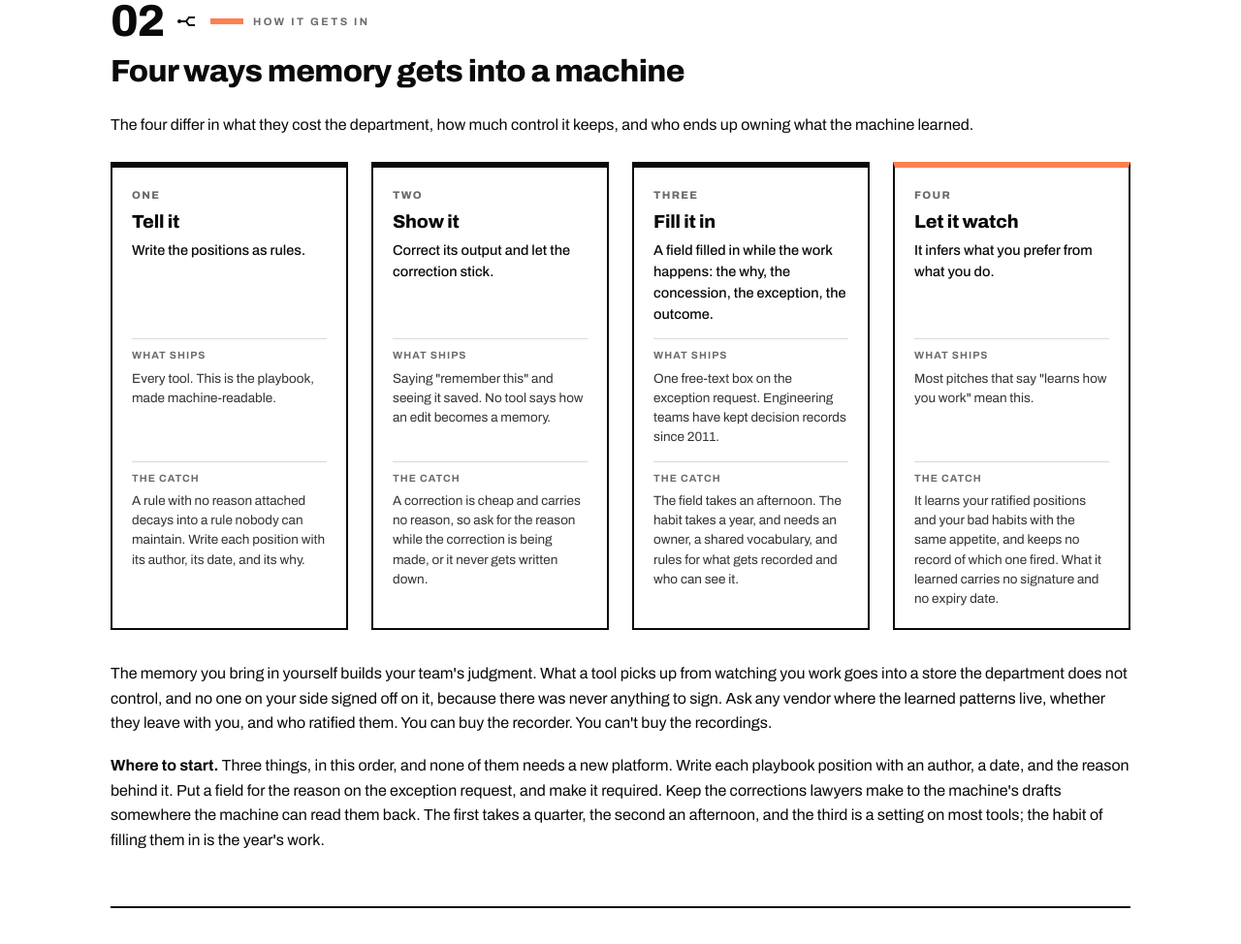
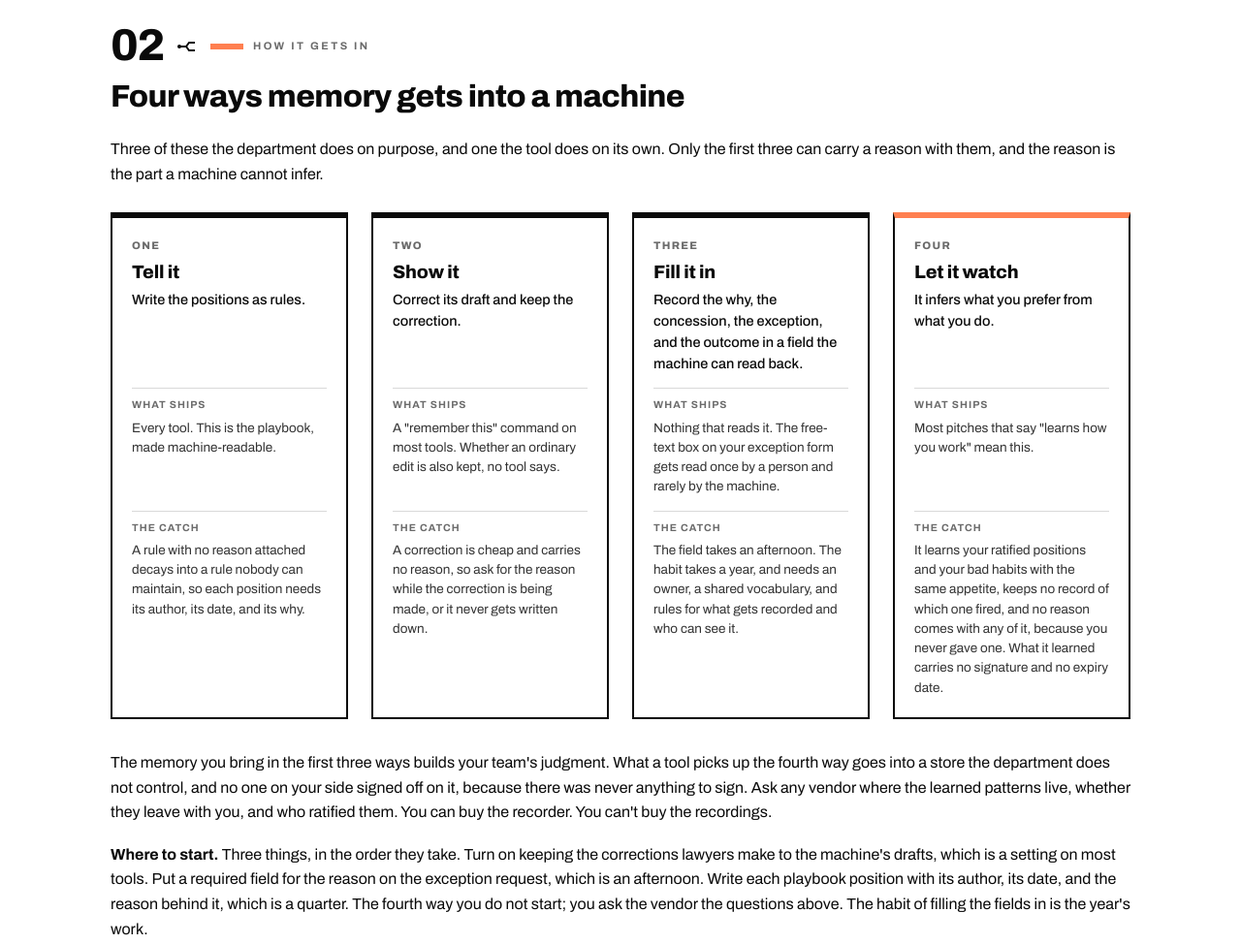
Before and after one commit to KenPriore/ainativelaw, a plain HTML site: page memory.html in a window 1280 px wide. Shown: the part 1374-2348 px from the top of the page at 97% size. Drawn offline with Linux system fonts and the light colour scheme.

Commit message:
memory: section 02 recast on the adversarial read (reason axis, 3+1, where to start by effort)

```diff
--- a/memory.html
+++ b/memory.html
@@ -299,7 +299,7 @@ footer.sig-foot{border-top:4px solid var(--line-firm);padding:48px 0 64px;margin
     </div>
     <div class="body-after pair">
       <p class="tprose">The repository holds what was signed and the playbook holds what the department will accept. What got conceded is in the inbox, the fact that an exception was granted is in the approval record, and the reason it was granted is in a senior lawyer's head. Each piece is memory, and each sits somewhere different.</p>
-      <p class="tprose">For a machine to carry more of the agreement work, that memory has to come out of where it sits and into a form the machine can read. Plenty of companies are working on that from different directions. Platforms pull terms out of signed documents, drafting tools learn positions, assistants save preferences, and teams write their playbooks as rules.</p>
+      <p class="tprose">For a machine to carry more of the agreement work, that memory has to come out of where it sits and into a form the machine can read. Plenty of companies are working on that from different directions. Platforms pull terms out of signed documents, teams write their playbooks as rules, assistants keep what you tell them, and drafting tools learn positions by watching.</p>
     </div>
     <div class="body-after one" style="margin-top:18px">
       <p class="tprose">Each of those brings in one kind of memory from one place. How far the machine can go depends on how much of the memory gets brought in, and whether a person can read it afterwards. The machine takes a step when the memory behind that step is in a form it can read and someone can show it got the step right. So what gets brought in is a step a lawyer stops touching, and what stays in someone's head keeps the step there with it.</p>
@@ -342,7 +342,7 @@ footer.sig-foot{border-top:4px solid var(--line-firm);padding:48px 0 64px;margin
       <div><h2>Four ways memory gets into a machine</h2></div>
     </div>
     <div class="body-after one">
-      <p class="tprose">The four differ in what they cost the department, how much control it keeps, and who ends up owning what the machine learned.</p>
+      <p class="tprose">Three of these the department does on purpose, and one the tool does on its own. Only the first three can carry a reason with them, and the reason is the part a machine cannot infer.</p>
     </div>
 
     <div class="ways">
@@ -353,23 +353,23 @@ footer.sig-foot{border-top:4px solid var(--line-firm);padding:48px 0 64px;margin
         <div class="lab">What ships</div>
         <p>Every tool. This is the playbook, made machine-readable.</p>
         <div class="lab catch">The catch</div>
-        <p>A rule with no reason attached decays into a rule nobody can maintain. Write each position with its author, its date, and its why.</p>
+        <p>A rule with no reason attached decays into a rule nobody can maintain, so each position needs its author, its date, and its why.</p>
       </div>
       <div class="wplate w2">
         <span class="wno">TWO</span>
         <h4>Show it</h4>
-        <p class="what">Correct its output and let the correction stick.</p>
+        <p class="what">Correct its draft and keep the correction.</p>
         <div class="lab">What ships</div>
-        <p>Saying "remember this" and seeing it saved. No tool says how an edit becomes a memory.</p>
+        <p>A "remember this" command on most tools. Whether an ordinary edit is also kept, no tool says.</p>
         <div class="lab catch">The catch</div>
         <p>A correction is cheap and carries no reason, so ask for the reason while the correction is being made, or it never gets written down.</p>
       </div>
       <div class="wplate w3">
         <span class="wno">THREE</span>
         <h4>Fill it in</h4>
-        <p class="what">A field filled in while the work happens: the why, the concession, the exception, the outcome.</p>
+        <p class="what">Record the why, the concession, the exception, and the outcome in a field the machine can read back.</p>
         <div class="lab">What ships</div>
-        <p>One free-text box on the exception request. Engineering teams have kept decision records since 2011.</p>
+        <p>Nothing that reads it. The free-text box on your exception form gets read once by a person and rarely by the machine.</p>
         <div class="lab catch">The catch</div>
         <p>The field takes an afternoon. The habit takes a year, and needs an owner, a shared vocabulary, and rules for what gets recorded and who can see it.</p>
       </div>
@@ -380,15 +380,15 @@ footer.sig-foot{border-top:4px solid var(--line-firm);padding:48px 0 64px;margin
         <div class="lab">What ships</div>
         <p>Most pitches that say "learns how you work" mean this.</p>
         <div class="lab catch">The catch</div>
-        <p>It learns your ratified positions and your bad habits with the same appetite, and keeps no record of which one fired. What it learned carries no signature and no expiry date.</p>
+        <p>It learns your ratified positions and your bad habits with the same appetite, keeps no record of which one fired, and no reason comes with any of it, because you never gave one. What it learned carries no signature and no expiry date.</p>
       </div>
     </div>
 
     <div class="body-after one" style="margin-top:32px">
-      <p class="tprose">The memory you bring in yourself builds your team's judgment. What a tool picks up from watching you work goes into a store the department does not control, and no one on your side signed off on it, because there was never anything to sign. Ask any vendor where the learned patterns live, whether they leave with you, and who ratified them. You can buy the recorder. You can't buy the recordings.</p>
+      <p class="tprose">The memory you bring in the first three ways builds your team's judgment. What a tool picks up the fourth way goes into a store the department does not control, and no one on your side signed off on it, because there was never anything to sign. Ask any vendor where the learned patterns live, whether they leave with you, and who ratified them. You can buy the recorder. You can't buy the recordings.</p>
     </div>
     <div class="body-after one" style="margin-top:18px">
-      <p class="tprose"><b>Where to start.</b> Three things, in this order, and none of them needs a new platform. Write each playbook position with an author, a date, and the reason behind it. Put a field for the reason on the exception request, and make it required. Keep the corrections lawyers make to the machine's drafts somewhere the machine can read them back. The first takes a quarter, the second an afternoon, and the third is a setting on most tools; the habit of filling them in is the year's work.</p>
+      <p class="tprose"><b>Where to start.</b> Three things, in the order they take. Turn on keeping the corrections lawyers make to the machine's drafts, which is a setting on most tools. Put a required field for the reason on the exception request, which is an afternoon. Write each playbook position with its author, its date, and the reason behind it, which is a quarter. The fourth way you do not start; you ask the vendor the questions above. The habit of filling the fields in is the year's work.</p>
     </div>
   </section>
 
```
